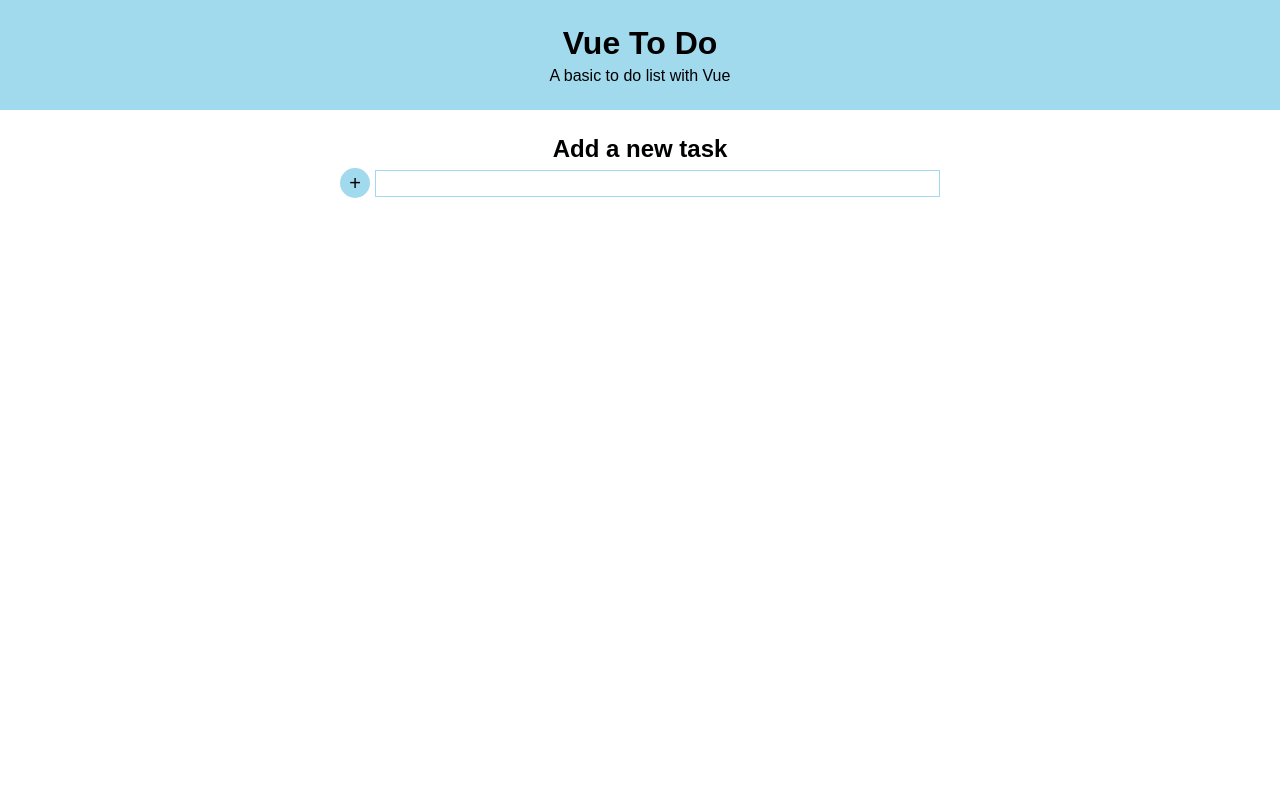
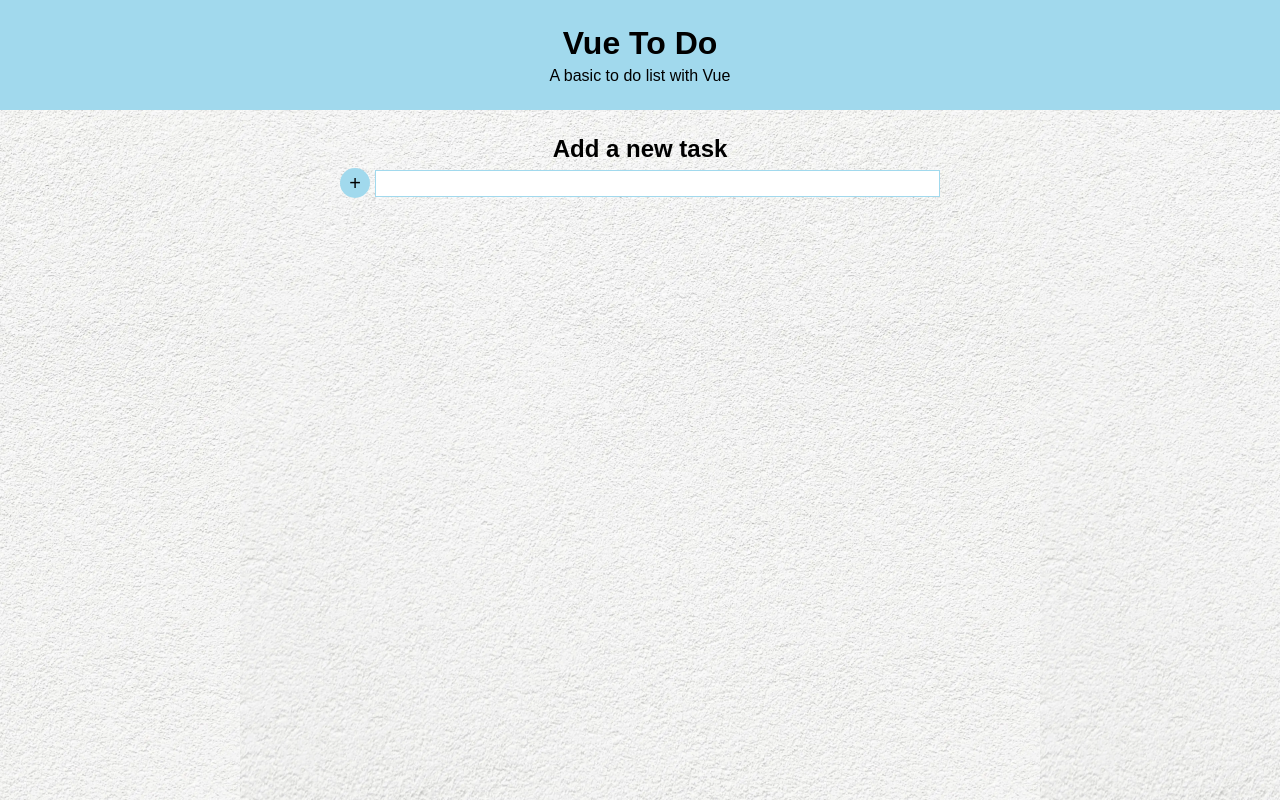
Before and after one commit to fabiandeneuville/vue-todo, a Vue app: page / in a window 1280 px wide. Built offline with nearby package versions, Linux system fonts and the light colour scheme.

Commit message:
Adding background

```diff
--- a/src/assets/style/base/_base.scss
+++ b/src/assets/style/base/_base.scss
@@ -4,3 +4,11 @@
     box-sizing: border-box;
     font-family: Arial, Helvetica, sans-serif;
 }
+
+body {
+    background-image: url('./assets/images/paper.webp');
+    background-repeat: repeat;
+    background-attachment: fixed;
+    background-position: center;
+    background-size: 100vh;
+}
--- a/src/assets/style/layouts/_toDoItem.scss
+++ b/src/assets/style/layouts/_toDoItem.scss
@@ -8,6 +8,7 @@
     }
 
     &__delete-btn {
+        cursor: pointer;
         position: absolute;
         top: 5px;
         right: 5px;
@@ -15,5 +16,6 @@
         width: 15px;
         height: 15px;
         border: none;
+        transition: all 0.2s ease;
     }
 }
--- a/src/components/addToDoForm.vue
+++ b/src/components/addToDoForm.vue
@@ -23,7 +23,7 @@
     },
     methods: {
         addToDo(e){
-            if(this.toDo === ''){
+            if(this.toDo === '' || this.toDo.length > 25){
                 e.preventDefault()
                 this.errorMessage = "Please describe your task in a few words ..."
             } else {
```
Also changed, not shown: src/assets/images/paper.webp (added).
